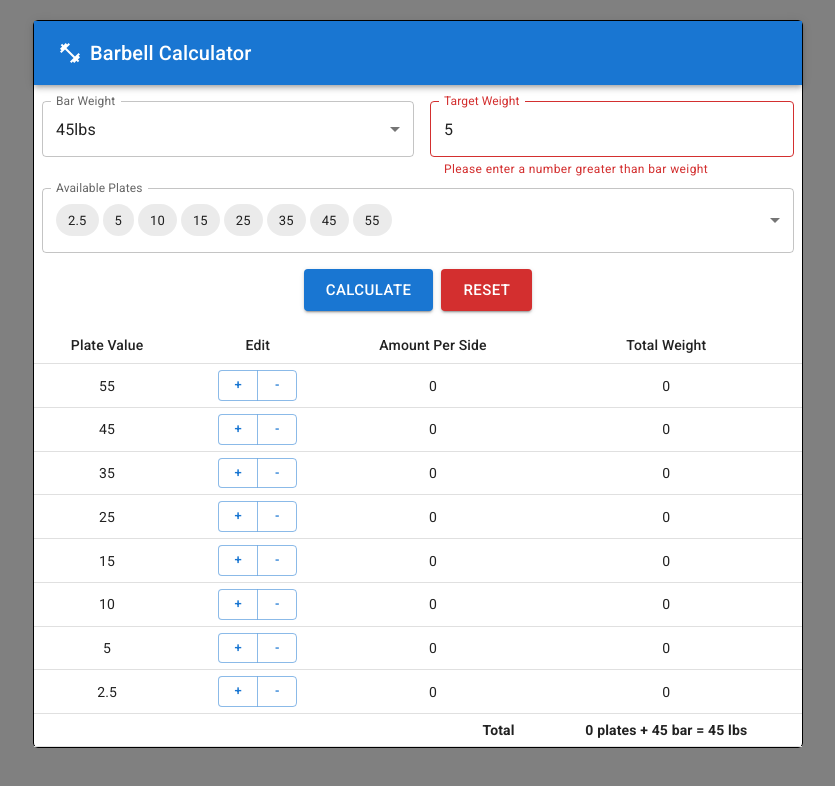
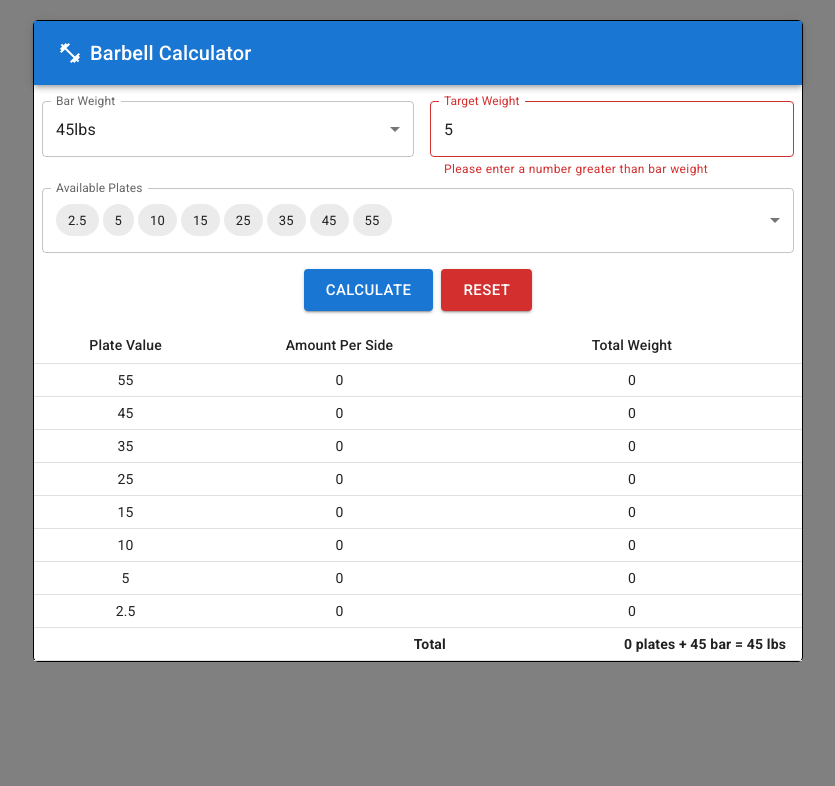
Before and after one commit to kcereno/mui-barbell-calc, a React (Create React App) app: page / in a window 1280 px wide. Both pictures are taken after typing "5" into the empty fields and a click on the button "CALCULATE". Shown: the top 786 px of the page, without its empty margins (222-1057 px from the left). Built offline with nearby package versions, Linux system fonts and the light colour scheme.

Commit message:
Remove edit buttons

```diff
--- a/src/components/ResultTable.tsx
+++ b/src/components/ResultTable.tsx
@@ -63,7 +63,7 @@ const ResultTable = (props: PropTypes) => {
         <TableHead>
           <TableRow>
             <TableCell align="center">Plate Value</TableCell>
-            <TableCell align="center">Edit</TableCell>
+            {/* <TableCell align="center">Edit</TableCell> */}
             <TableCell align="center">Amount Per Side</TableCell>
 
             <TableCell align="center">Total Weight</TableCell>
@@ -78,19 +78,19 @@ const ResultTable = (props: PropTypes) => {
               <TableCell component="th" scope="row" align="center">
                 {row.plateValue}
               </TableCell>
-              <TableCell align="center">{row.editButtons}</TableCell>
+              {/* <TableCell align="center">{row.editButtons}</TableCell> */}
               <TableCell align="center">{row.perSide}</TableCell>
               <TableCell align="center">{row.weightTotal}</TableCell>
             </TableRow>
           ))}
           <TableRow sx={{ margingTop: 1 }}>
             <TableCell />
-            <TableCell />
+            {/* <TableCell /> */}
 
             <TableCell align="right">
               <strong>Total</strong>
             </TableCell>
-            <TableCell align="center">
+            <TableCell align="right">
               <strong>
                 {plateTotal} plates + {props.barWeight} bar ={" "}
                 {plateTotal + props.barWeight} lbs
```
